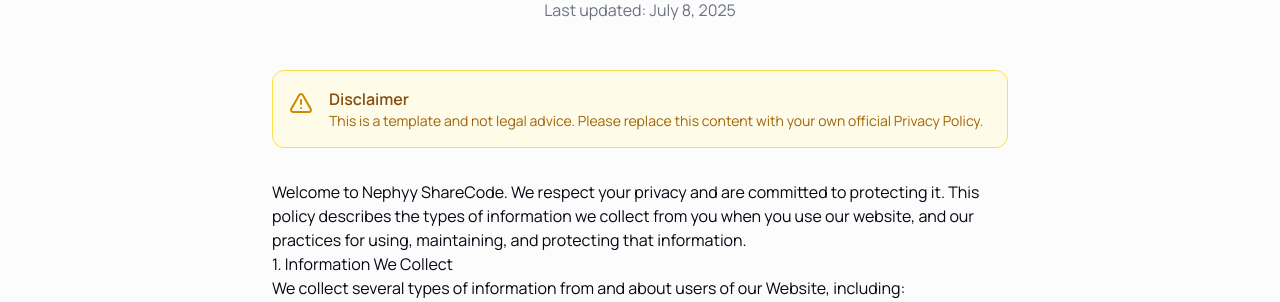
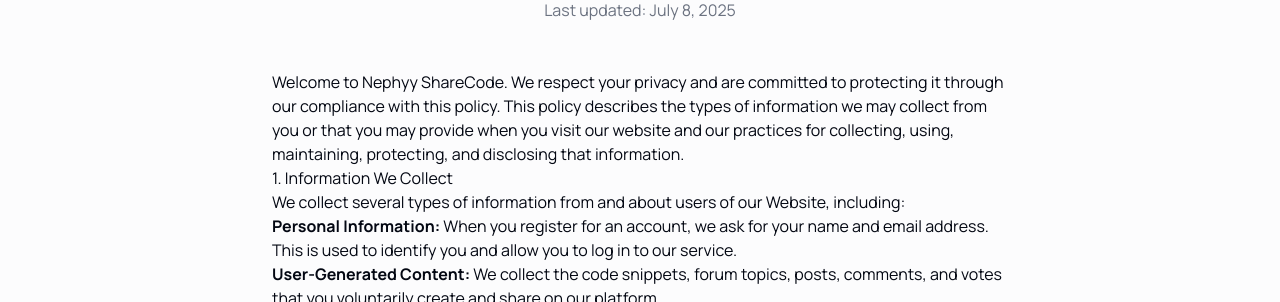
Before and after one commit to Nephyy1/nephyy-sharecode, a Next.js app: page /privacy-policy in a window 1280 px wide. Shown: the part 259-561 px from the top of the page. Built offline with nearby package versions, Linux system fonts and the light colour scheme; no server answers.

Commit message:
Update page.tsx

```diff
--- a/app/(main)/privacy-policy/page.tsx
+++ b/app/(main)/privacy-policy/page.tsx
@@ -1,5 +1,3 @@
-import { AlertTriangle } from "lucide-react";
-
 export default function PrivacyPolicyPage() {
   return (
     <div className="container mx-auto max-w-3xl py-8 px-4">
@@ -8,19 +6,9 @@ export default function PrivacyPolicyPage() {
         <p className="text-muted-foreground">Last updated: July 8, 2025</p>
       </div>
 
-      <div className="flex items-start gap-4 p-4 mb-8 rounded-lg border border-yellow-300 bg-yellow-50 dark:border-yellow-800 dark:bg-yellow-900/20">
-        <AlertTriangle className="h-6 w-6 text-yellow-600 dark:text-yellow-400 mt-1" />
-        <div className="flex-1">
-          <h3 className="font-semibold text-yellow-800 dark:text-yellow-300">Disclaimer</h3>
-          <p className="text-sm text-yellow-700 dark:text-yellow-400/80">
-            This is a template and not legal advice. Please replace this content with your own official Privacy Policy.
-          </p>
-        </div>
-      </div>
-
       <article className="prose prose-lg dark:prose-invert max-w-none">
         <p>
-          Welcome to Nephyy ShareCode. We respect your privacy and are committed to protecting it. This policy describes the types of information we collect from you when you use our website, and our practices for using, maintaining, and protecting that information.
+          Welcome to Nephyy ShareCode. We respect your privacy and are committed to protecting it through our compliance with this policy. This policy describes the types of information we may collect from you or that you may provide when you visit our website and our practices for collecting, using, maintaining, protecting, and disclosing that information.
         </p>
 
         <h2>1. Information We Collect</h2>
```
